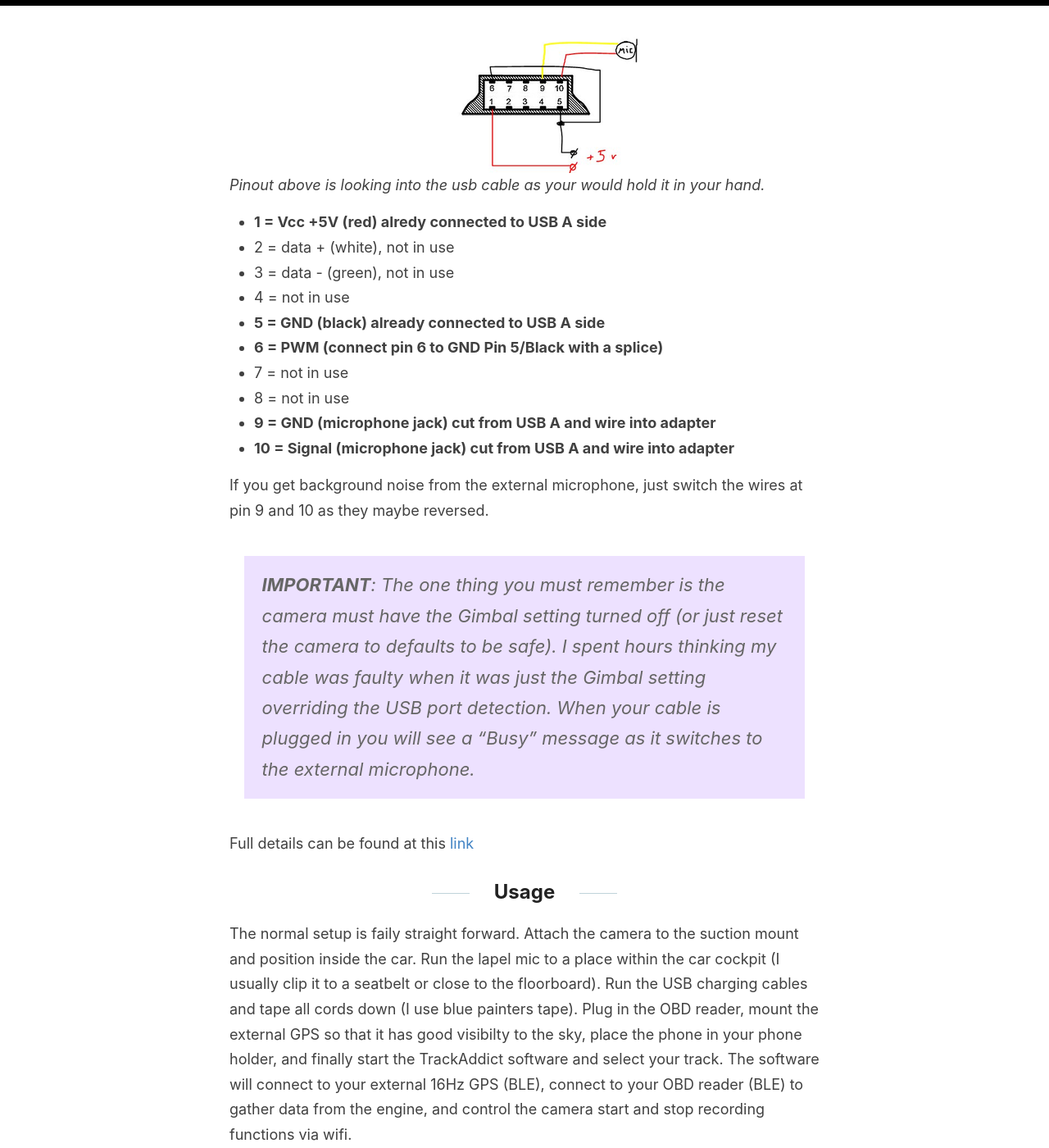
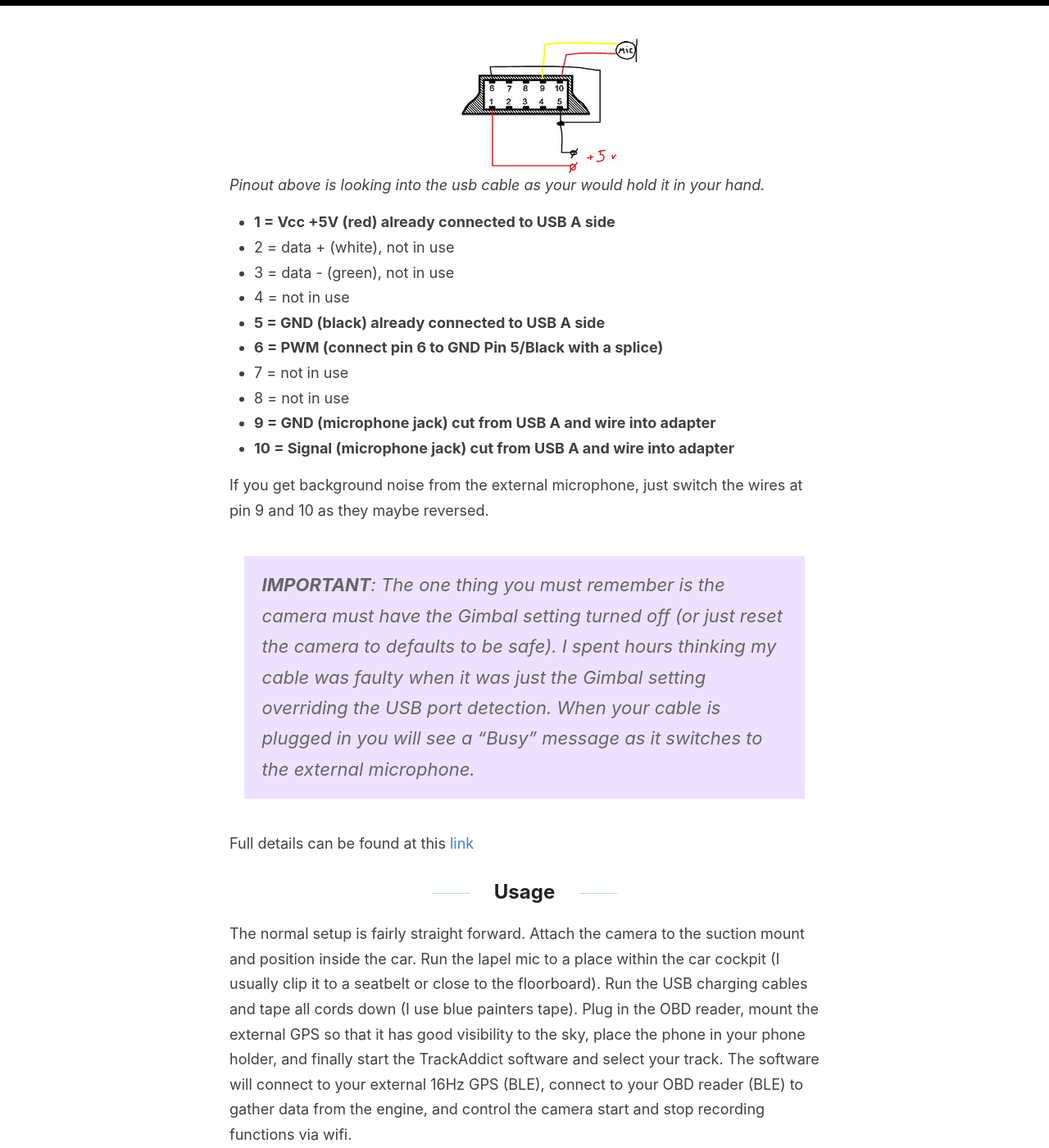
Before and after one commit to dustinsterk/dustinsterk.github.io, a Jekyll site: the page built from _posts/2022-05-18-track-addict-setup.md, in a window 1280 px wide and 1400 px high, scrolled down 2844 px. Shown: the whole window at 82% size. Built offline with Jekyll 4.4.1, drawn with Linux system fonts in a browser that asks for light colours; our own code applies the rules of GitHub Pages for plain Markdown files; comment, search, counter and statistics services are not loaded; some of the changed text lies outside the part shown.

Commit message:
spelling

```diff
--- a/_posts/2022-05-18-track-addict-setup.md
+++ b/_posts/2022-05-18-track-addict-setup.md
@@ -36,7 +36,7 @@
 * Microphone Jack Adapter [$10](https://www.amazon.com/gp/product/B07Y8JS4BS){:target="_blank"}
 * Heatshrink wrap to tidy it all up [$5](https://www.amazon.com/gp/product/B01MFA3OFA){:target="_blank"}
 
-To create the cable you want to cut and splice into the USB cable so that the mic and power pins are wired as shown below.  What I did was actually cut away the shilding at the mini USB side to confirm the wire color to pin assignment. Then about 6 inches from that mini USB plug, I cut the cable and spliced in the microphone jack adapter.  This allowed me to still use the USB A side to power the camera (no need to touch pin 1 and 5 as they are already correct).
+To create the cable you want to cut and splice into the USB cable so that the mic and power pins are wired as shown below.  What I did was actually cut away the shielding at the mini USB side to confirm the wire color to pin assignment. Then about 6 inches from that mini USB plug, I cut the cable and spliced in the microphone jack adapter.  This allowed me to still use the USB A side to power the camera (no need to touch pin 1 and 5 as they are already correct).
 
 Essentially, you just want to find the colored wire from pin 9 and 10 and connect them to the headphone jack adapter red and black wires. Then find the colored wire from pin 6 and splice it into the colored wire connected to pin 5. After a little solder and heat wrap, the cable looks like this:
 
@@ -46,7 +46,7 @@
 ![](../images/sjcam-pinout.png)
 *Pinout above is looking into the usb cable as your would hold it in your hand.*
 
-- **1 = Vcc +5V (red) alredy connected to USB A side**
+- **1 = Vcc +5V (red) already connected to USB A side**
 - 2 = data + (white), not in use
 - 3 = data - (green), not in use
 - 4 = not in use
@@ -65,7 +65,7 @@
 
 ## Usage
 
-The normal setup is faily straight forward.  Attach the camera to the suction mount and position inside the car.  Run the lapel mic to a place within the car cockpit (I usually clip it to a seatbelt or close to the floorboard).  Run the USB charging cables and tape all cords down (I use blue painters tape).  Plug in the OBD reader, mount the external GPS so that it has good visibilty to the sky, place the phone in your phone holder, and finally start the TrackAddict software and select your track.  The software will connect to your external 16Hz GPS (BLE), connect to your OBD reader (BLE) to gather data from the engine, and control the camera start and stop recording functions via wifi.
+The normal setup is fairly straight forward.  Attach the camera to the suction mount and position inside the car.  Run the lapel mic to a place within the car cockpit (I usually clip it to a seatbelt or close to the floorboard).  Run the USB charging cables and tape all cords down (I use blue painters tape).  Plug in the OBD reader, mount the external GPS so that it has good visibility to the sky, place the phone in your phone holder, and finally start the TrackAddict software and select your track.  The software will connect to your external 16Hz GPS (BLE), connect to your OBD reader (BLE) to gather data from the engine, and control the camera start and stop recording functions via wifi.
 
 >Once last gotcha with this camera.  Ensure you turn spot metering **ON**.  If you do not (like I mistakenly did), the inside footage of the car will be perfect, but anything outside the windshield will be just a white washout.
 ![](../images/sjcam-spotmetering.png)
```
Also changed, not shown: other parts of _posts/2022-05-18-track-addict-setup.md (+1 -1 lines).
